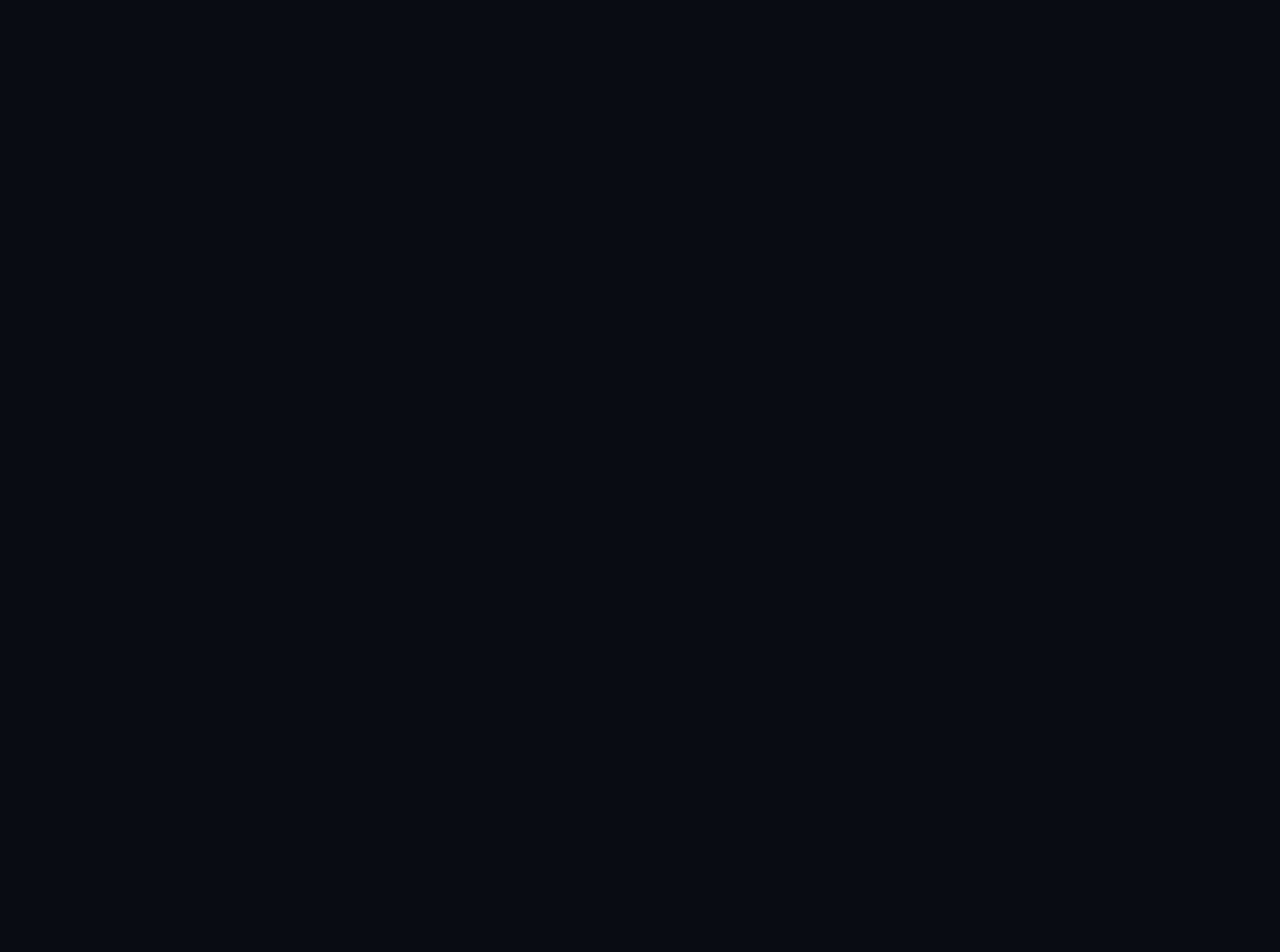
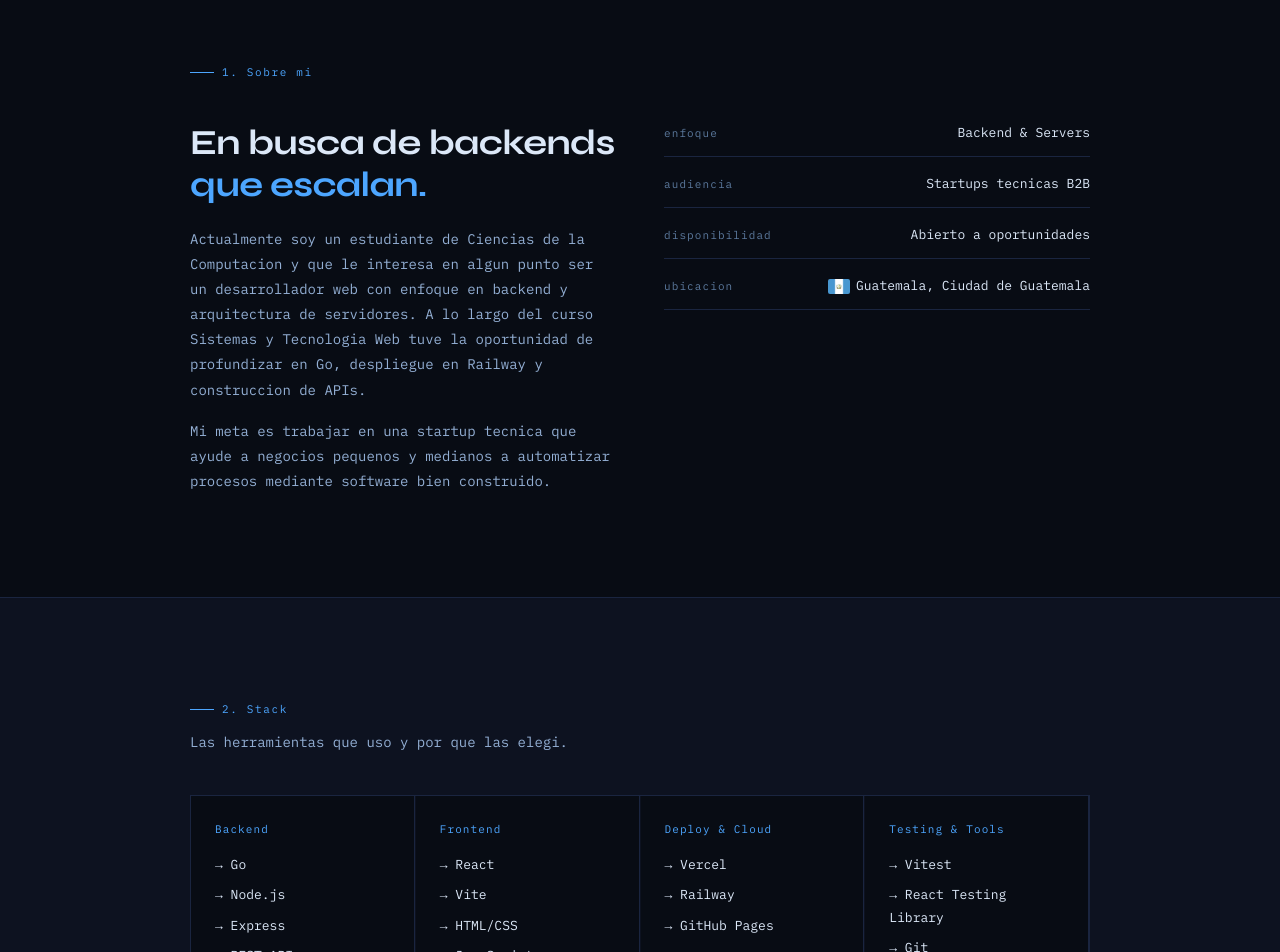
Before and after one commit to joel55p/portafolio-web, a React (Vite) app in the folder mi-portfolio/: page / in a window 1280 px wide. Shown: the part 840-1792 px from the top of the page. Before the commit the page ends 800 px from the top, so only its background shows below. Built offline with nearby package versions, Linux system fonts and the light colour scheme.

Commit message:
secciones sobre mi con bandera gt y stack tecnologico

```diff
--- a/mi-portfolio/src/App.jsx
+++ b/mi-portfolio/src/App.jsx
@@ -35,6 +35,17 @@ function Section({ id, children, style }) {
     </section>
   )
 }
+
+
+const STACK = [
+  { cat: 'Backend', items: ['Go', 'Node.js', 'Express', 'REST APIs', 'JWT Auth'] },
+  { cat: 'Frontend', items: ['React', 'Vite', 'HTML/CSS', 'JavaScript'] },
+  { cat: 'Deploy & Cloud', items: ['Vercel', 'Railway', 'GitHub Pages'] },
+  { cat: 'Testing & Tools', items: ['Vitest', 'React Testing Library', 'Git', 'GitHub', 'Postman'] },
+]
+
+
+
 
 //-------
 
@@ -229,6 +240,87 @@ export default function App() {
           </div>
         </section>
 
+        {/* sobre mi: texto biograafico y tabla de datos con bandera */}
+        <Section id="sobre mi" style={{
+          padding: 'clamp(4rem, 8vw, 7rem) clamp(1.5rem, 5vw, 4rem)',
+          borderTop: '1px solid var(--border)',
+        }}>
+          <div style={{ maxWidth: '900px', margin: '0 auto' }}>
+            <Label text="1. Sobre mi" />
+            <div style={{ display: 'grid', gridTemplateColumns: 'repeat(auto-fit, minmax(280px, 1fr))', gap: '3rem', marginTop: '2.5rem' }}>
+              <div>
+                <h2 style={{
+                  fontFamily: 'var(--font-display)', fontWeight: 700,
+                  fontSize: 'clamp(1.6rem, 4vw, 2.2rem)',
+                  lineHeight: 1.2, letterSpacing: '-0.02em', marginBottom: '1.25rem',
+                }}>
+                  En busca de backends<br />
+                  <span style={{ color: 'var(--accent)' }}>que escalan.</span>
+                </h2>
+                <p style={{ color: 'var(--text-2)', lineHeight: 1.8, marginBottom: '1rem' }}>
+                  Actualmente soy un estudiante de Ciencias de la Computacion y que le interesa en algun punto ser un desarrollador web con enfoque en backend y arquitectura de servidores. A lo largo del curso Sistemas y Tecnologia Web tuve la oportunidad de profundizar en Go, despliegue en Railway y construccion de APIs.
+                </p>
+                <p style={{ color: 'var(--text-2)', lineHeight: 1.8 }}>
+                  Mi meta es trabajar en una startup tecnica que ayude a negocios pequenos y medianos a automatizar procesos mediante software bien construido.
+                </p>
+              </div>
+              <div style={{ display: 'flex', flexDirection: 'column', gap: '1rem' }}>
+                {[
+                  { label: 'enfoque', value: 'Backend & Servers' },
+                  { label: 'audiencia', value: 'Startups tecnicas B2B' },
+                  { label: 'disponibilidad', value: 'Abierto a oportunidades' },
+                  {
+                    label: 'ubicacion',
+                    value: (
+                      <span style={{ display: 'flex', alignItems: 'center', gap: '6px' }}>
+                        <img src="/Guatemala.png" alt="Guatemala" style={{ width: '22px', height: '15px', objectFit: 'cover', borderRadius: '2px' }} />
+                        Guatemala, Ciudad de Guatemala
+                      </span>
+                    )
+                  },
+                ].map(({ label, value }) => (
+                  <div key={label} style={{
+                    display: 'flex', justifyContent: 'space-between', alignItems: 'center',
+                    borderBottom: '1px solid var(--border)', paddingBottom: '0.75rem',
+                  }}>
+                    <span style={{ color: 'var(--text-3)', fontSize: '11px', letterSpacing: '0.1em' }}>{label}</span>
+                    <span style={{ color: 'var(--text)', fontSize: '13px' }}>{value}</span>
+                  </div>
+                ))}
+              </div>
+            </div>
+          </div>
+        </Section>
+
+        {/* stack: cuadricula de categorias y herramientas */}
+        <Section id="stack" style={{
+          padding: 'clamp(4rem, 8vw, 7rem) clamp(1.5rem, 5vw, 4rem)',
+          borderTop: '1px solid var(--border)',
+          background: 'var(--bg-2)',
+        }}>
+          <div style={{ maxWidth: '900px', margin: '0 auto' }}>
+            <Label text="2. Stack" />
+            <p style={{ color: 'var(--text-2)', marginTop: '0.75rem', marginBottom: '2.5rem' }}>
+              Las herramientas que uso y por que las elegi.
+            </p>
+            <div style={{ display: 'grid', gridTemplateColumns: 'repeat(auto-fit, minmax(200px, 1fr))', gap: '1px', border: '1px solid var(--border)' }}>
+              {STACK.map(({ cat, items }) => (
+                <div key={cat} style={{ padding: '1.5rem', background: 'var(--bg)', borderRight: '1px solid var(--border)' }}>
+                  <p style={{ color: 'var(--accent)', fontSize: '11px', letterSpacing: '0.1em', marginBottom: '1rem' }}>{cat}</p>
+                  <div style={{ display: 'flex', flexDirection: 'column', gap: '0.5rem' }}>
+                    {items.map(item => (
+                      <span key={item} style={{ color: 'var(--text)', fontSize: '13px' }}>→ {item}</span>
+                    ))}
+                  </div>
+                </div>
+              ))}
+            </div>
+            <p style={{ color: 'var(--text-3)', fontSize: '12px', marginTop: '1.5rem', lineHeight: 1.7 }}>
+              <span style={{ color: 'var(--accent)' }}>nota:</span> Importante mencionar que Vercel y Railway ofrecen el 80% del valor con mucho menos friccion operacional que AWS/Azure/GCP para startups pequenas.
+            </p>
+          </div>
+        </Section>
+
       </main>
 
       <style>{`
```
Also changed, not shown: mi-portfolio/public/Guatemala.png (added).
